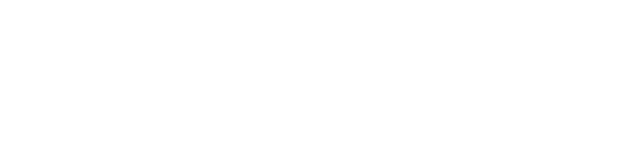
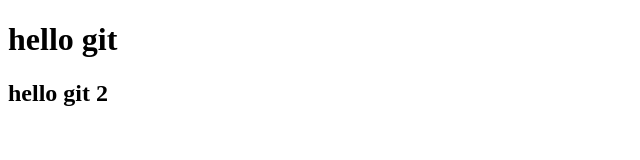
Before and after one commit to NastyaSinenko/git_test, a plain HTML site: page index.html in a window 1280 px wide. Shown: the whole page, without its empty margins (0-640 px from the left). Drawn offline with Linux system fonts and the light colour scheme.

Commit message:
h2 was added

```diff
--- a/index.html
+++ b/index.html
@@ -5,5 +5,7 @@
   <title>Title</title>
 </head>
 <body>
+  <h1>hello git</h1>
+  <h2>hello git 2</h2>
 </body>
 </html>
```
